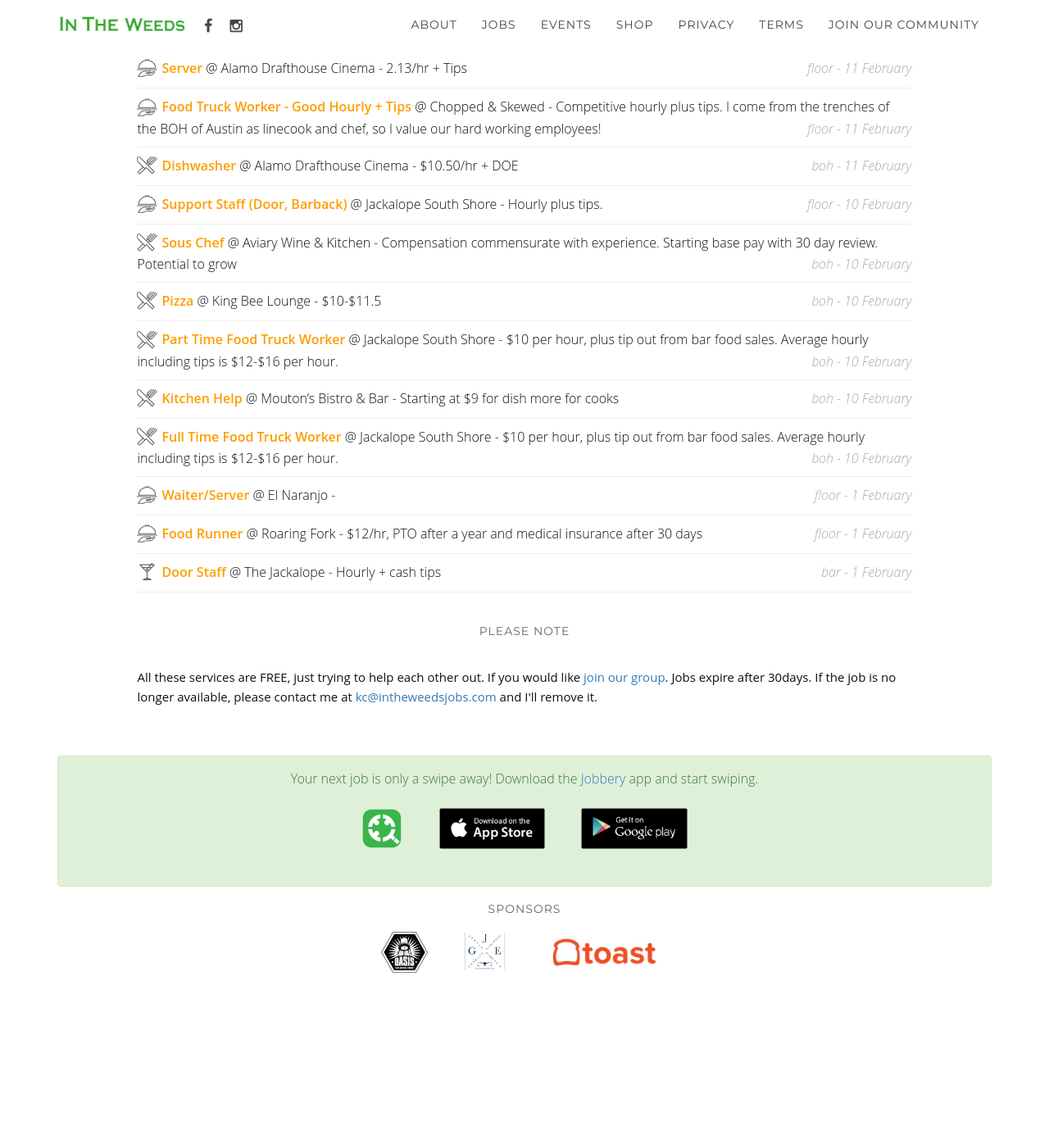
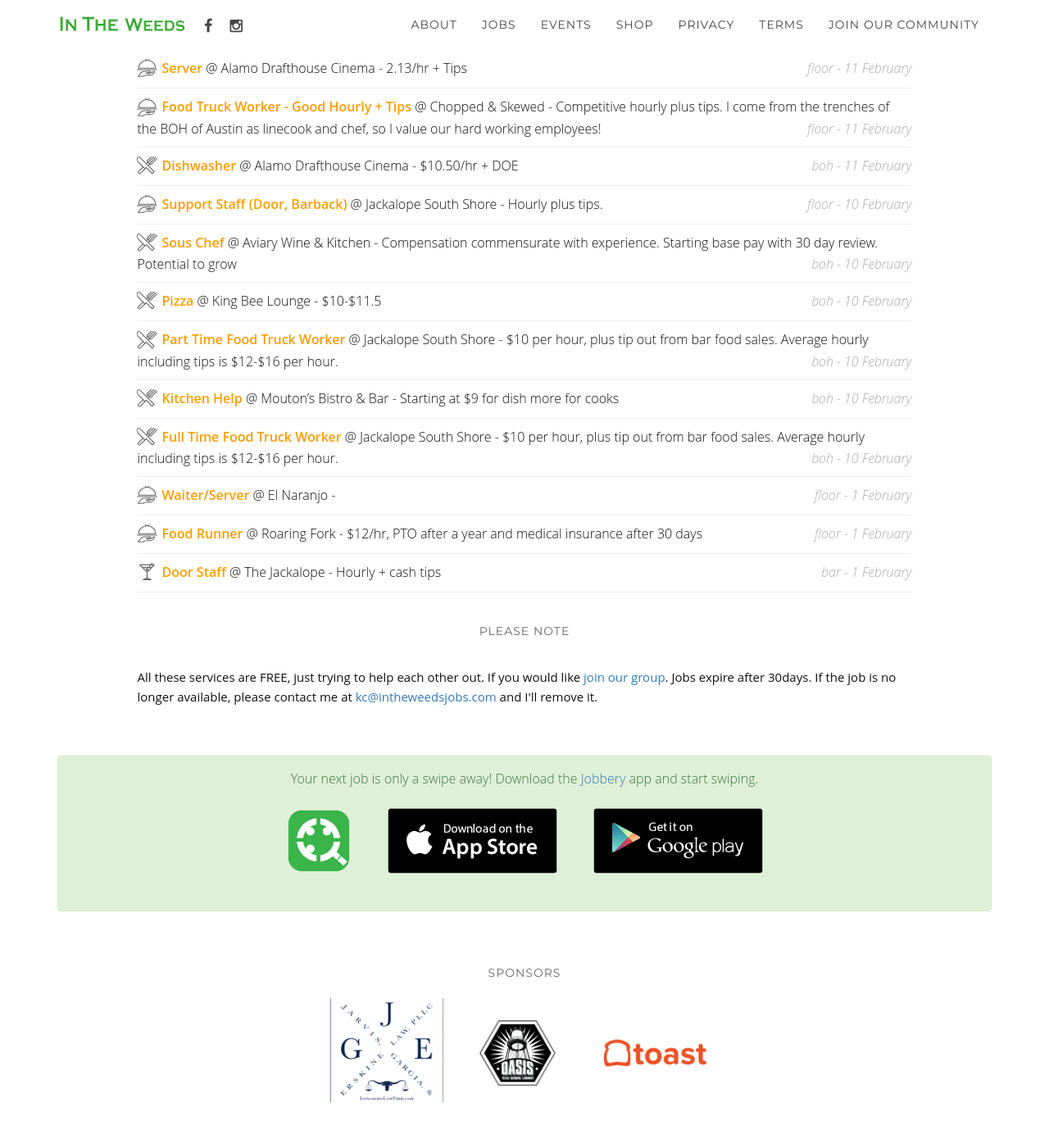
Before and after one commit to intheweedsjobs/intheweeds, a Jekyll site: the page built from index.html, in a window 1280 px wide and 1400 px high, scrolled down 2232 px. Shown: the top 1385 px of the window at 82% size. Built offline with Jekyll 4.4.1, drawn with Linux system fonts in a browser that asks for light colours; before the commit the page ends 3464 px from its top, so only the background shows below that.

Commit message:
fix logo sizes

```diff
--- a/_includes/footer.html
+++ b/_includes/footer.html
@@ -22,16 +22,18 @@
     </li>
   </ul>
   </div>
+  <br/>
+  <br/>
   <h5 id="sponsors-title">sponsors</h5>
   <ul class="social-media-list row">
     <li>
-      <a href="http://www.branca.it/Fratelli-Branca/index/ENG/" target="_blank">
-        <img class="footer-logo" src="/images/oasis-logo.png"/>
+      <a href="http://longhornlawfirm.com" target="_blank">
+        <img id="longhorn-logo" class="footer-logo" src="/images/longhorn.png"/>
       </a>
     </li>
     <li>
-      <a href="http://longhornlawfirm.com" target="_blank">
-        <img id="longhorn-logo" class="footer-logo" src="/images/longhorn.png"/>
+      <a href="http://www.branca.it/Fratelli-Branca/index/ENG/" target="_blank">
+        <img class="footer-logo" src="/images/oasis-logo.png"/>
       </a>
     </li>
     <li>
--- a/css/custom.css
+++ b/css/custom.css
@@ -70,8 +70,16 @@
 }
 
 .footer-logo{
+  height: 80px;
+  margin-bottom: 30px;
+}
+
+#longhorn-logo{
+  height: 140px;
+}
+
+#toast-logo{
   height: 50px;
-  margin-bottom: 30px;
 }
 
 #ride-austin-logo{
```
